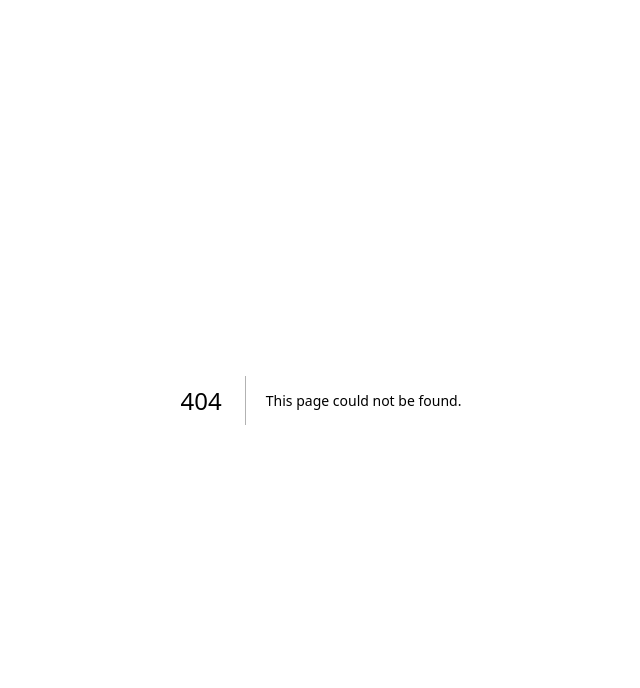
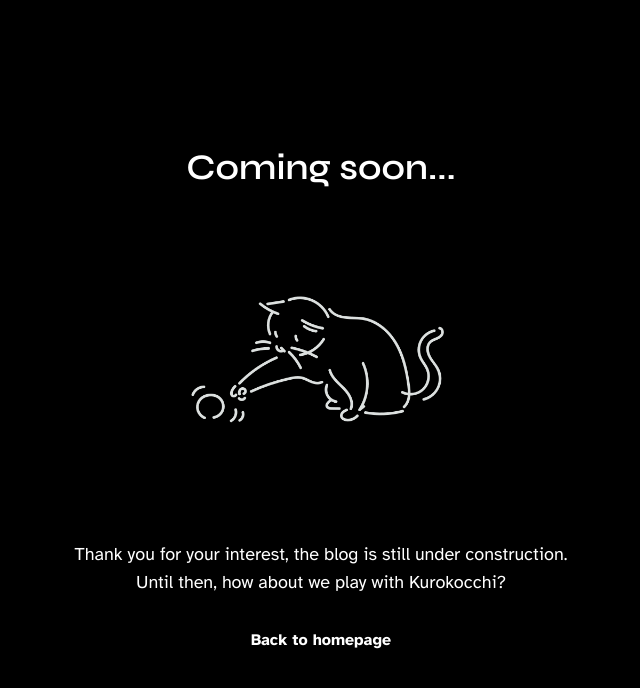
Before and after one commit to tamatamvan/septiantama-id, a Next.js app: page /blog in a window 1280 px wide. Before the commit this address had no page. Shown: the top 688 px of the page, without its empty margins (319-959 px from the left). Built offline with nearby package versions, Linux system fonts and the light colour scheme.

Commit message:
create coming soon (for blog) and 404 page

```diff
--- /dev/null
+++ b/src/app/blog/page.tsx
@@ -0,0 +1,31 @@
+import Image from 'next/image';
+import Link from 'next/link';
+import { Heading } from '~/components/Heading/Heading';
+import { Paragraph } from '~/components/Paragraph';
+
+export default function BlogPage() {
+  return (
+    <div className="flex h-screen w-full flex-col items-center justify-center bg-black px-8 text-white">
+      <Heading as="h1" className="text-4xl">
+        Coming soon...
+      </Heading>
+      <Image
+        src="/kurokocchi_playing_yarn.svg"
+        alt="Kurokocchi plays"
+        width={320}
+        height={320}
+        objectFit="contain"
+      />
+      <Paragraph className="my-8 max-w-prose text-center">
+        Thank you for your interest, the blog is still under construction.
+        <br /> Until then, how about we play with Kurokocchi?
+      </Paragraph>
+      <Link
+        href="/"
+        className="block border-b-0 font-bold text-white transition-all ease-linear hover:-translate-y-1 hover:scale-110 hover:border-b-2 hover:border-b-white"
+      >
+        Back to homepage
+      </Link>
+    </div>
+  );
+}
--- /dev/null
+++ b/src/app/not-found.tsx
@@ -0,0 +1,34 @@
+import Image from 'next/image';
+import Link from 'next/link';
+import { Heading } from '~/components/Heading/Heading';
+import { Paragraph } from '~/components/Paragraph';
+
+export default function BlogPage() {
+  return (
+    <div className="flex h-screen w-full flex-col items-center justify-center bg-black px-8 text-white">
+      <Heading as="h1" className="mb-4 text-4xl sm:text-5xl md:text-6xl">
+        404
+      </Heading>
+      <Heading as="h2" className="text-center text-2xl sm:text-3xl md:text-4xl">
+        Ummm... Seems that you're lost
+      </Heading>
+      <Image
+        src="/404_getting_lost.svg"
+        alt="404 Not Found"
+        width={320}
+        height={480}
+        objectFit="contain"
+      />
+      <Paragraph className="my-8 max-w-prose text-center">
+        The page you're looking for doesn't exist. Maybe check the URL again? Or
+        you can also...
+      </Paragraph>
+      <Link
+        href="/"
+        className="block border-b-0 font-bold text-white transition-all ease-linear hover:-translate-y-1 hover:scale-110 hover:border-b-2 hover:border-b-white"
+      >
+        Back to homepage
+      </Link>
+    </div>
+  );
+}
```
Also changed, not shown: public/404_getting_lost.svg (added), public/kurokocchi_playing_yarn.svg (added).
